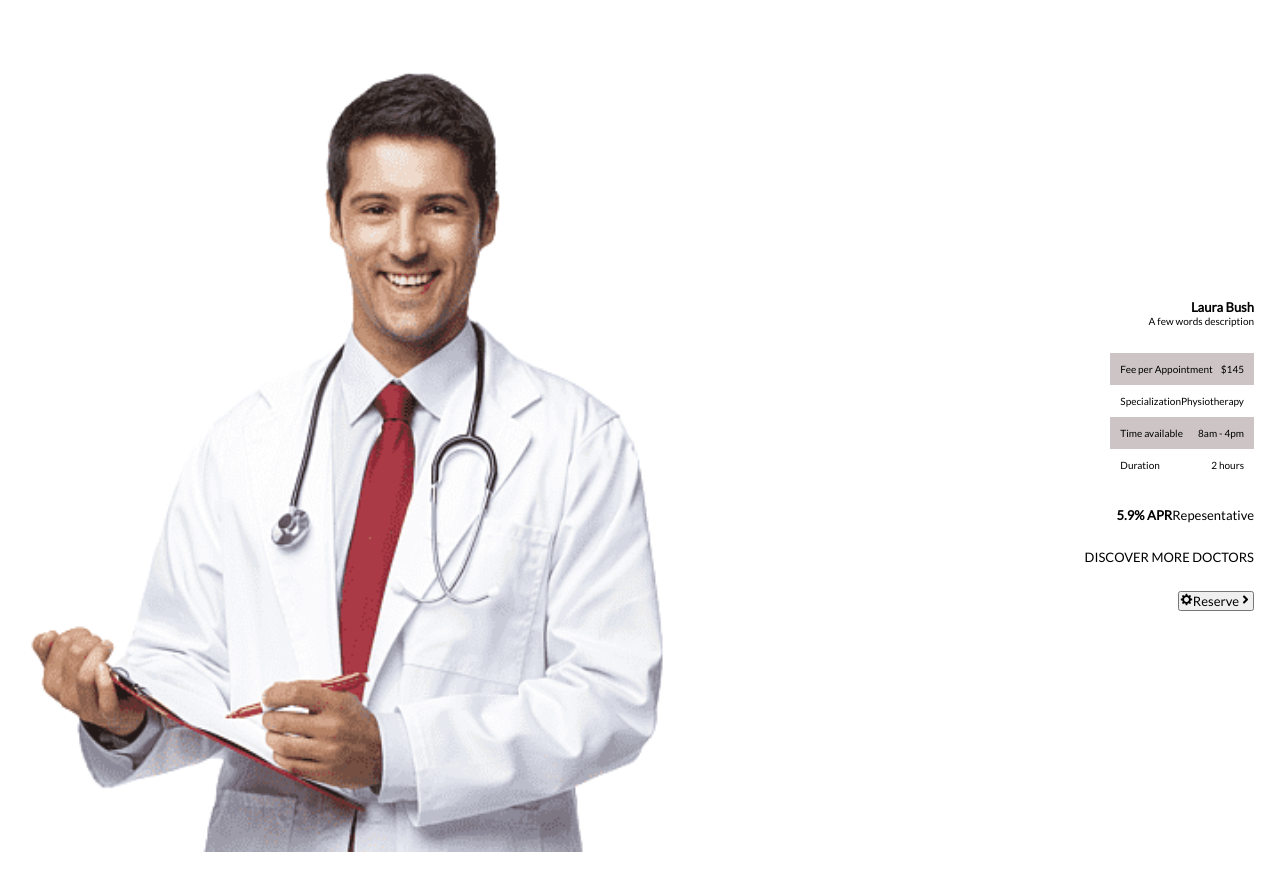
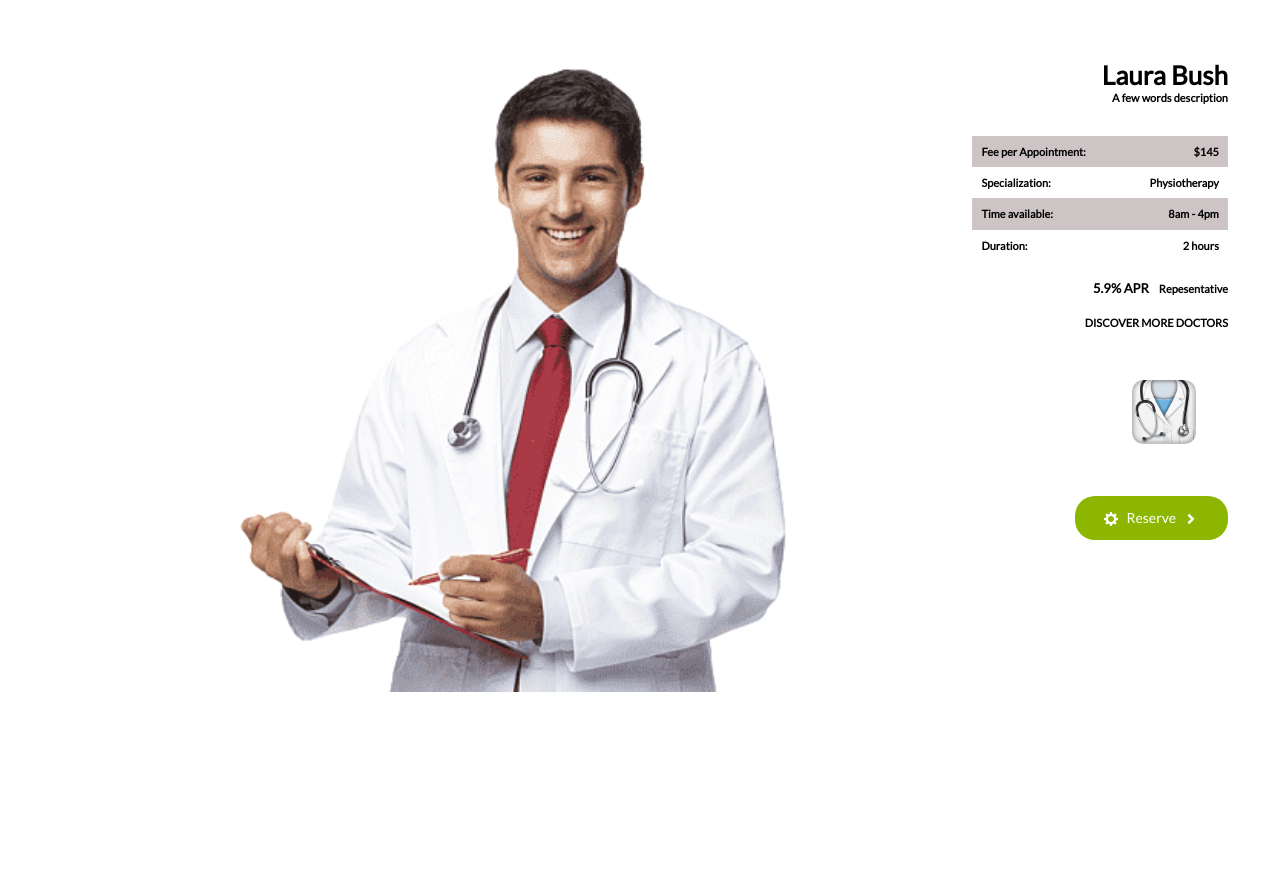
Before and after one commit to mailsg/medimate-frontend, a React (Create React App) app: page / in a window 1280 px wide. Shown: the top 890 px of the page. After the commit the page ends 800 px from the top, so only its background shows below. Built offline with nearby package versions, Linux system fonts and the light colour scheme.

Commit message:
Complete details page styling desktop and mobile version

```diff
--- a/src/components/Doctor.js
+++ b/src/components/Doctor.js
@@ -5,6 +5,7 @@ import {
 import { GoGear } from 'react-icons/go';
 import styles from '../css/doctor.module.css';
 import image1 from '../assets/doc-details.png';
+import icon from '../assets/icon.png';
 
 export const Doctor = () => (
   <section>
@@ -18,19 +19,19 @@ export const Doctor = () => (
       </header>
       <div className={styles['attribute-ls']}>
         <div className={[styles.attribute, styles['dark-bg']].join(' ')}>
-          <p>Fee per Appointment</p>
+          <p>Fee per Appointment:</p>
           <p>$145</p>
         </div>
         <div className={[styles.attribute, styles['light-bg']].join(' ')}>
-          <p>Specialization</p>
+          <p>Specialization:</p>
           <p>Physiotherapy</p>
         </div>
         <div className={[styles.attribute, styles['dark-bg']].join(' ')}>
-          <p>Time available</p>
+          <p>Time available:</p>
           <p>8am - 4pm</p>
         </div>
         <div className={[styles.attribute, styles['light-bg']].join(' ')}>
-          <p>Duration</p>
+          <p>Duration:</p>
           <p>2 hours</p>
         </div>
       </div>
@@ -39,11 +40,13 @@ export const Doctor = () => (
         Repesentative
       </p>
       <p className={styles['more-doctors']}>DISCOVER MORE DOCTORS</p>
-      {/* <img src={image1} alt="laura" /> */}
+      <div className={styles['icon-container']}>
+        <img className={styles.icon} src={icon} alt="laura" />
+      </div>
       <button type="button">
-        <GoGear />
+        <GoGear className={styles['reserve-btn']} />
         Reserve
-        <FaAngleRight />
+        <FaAngleRight className={styles['reserve-btn']} />
       </button>
     </article>
   </section>
--- a/src/css/doctor.module.css
+++ b/src/css/doctor.module.css
@@ -11,36 +11,30 @@
   padding: 0;
   box-sizing: border-box;
   font-family: lato, Arial, Helvetica, sans-serif;
-  font-size: 13px;
+  font-size: 10px;
 }
 
 section, .photo {
   display: flex;
-  height: 100%;
   padding: 1rem 0.5rem;
   flex-direction: column;
   align-items: center;
 }
 
-.small-fonts {
-  font-size: 10px;
+p, h1 {
   text-align: center;
 }
 
 .photo {
-  width: 70%;
-  padding: 0;
-  justify-content: flex-end;
+  width: 50%;
 }
 
-.doctor-img, img {
-  flex: 1;
+.doctor-img {
   width: 100%;
-  height: 50%;
 }
 
-.extreme-right, .attributes-ls {
-  width: 80%;
+.extreme-right {
+  width: 50%;
   display: flex;
   flex-direction: column;
   gap: 0.5rem;
@@ -48,7 +42,7 @@ section, .photo {
 }
 
 h1 {
-  text-align: center;
+  font-size: 16px;
 }
 
 .attribute {
@@ -56,10 +50,6 @@ h1 {
  display: flex;
  justify-content: space-between;
  padding: 5px;
-}
-
-.attribute p {
-  font-size: 10px;
 }
 
 .dark-bg {
@@ -70,47 +60,80 @@ h1 {
   background-color: var(--white);
 }
 
-.more-doctors, .discount {
+.more-doctors, .discount, .icon-container {
   display: none;
 }
 
+button {
+  border-radius: 20px;
+  color: var(--white);
+  background-color: var(--green);
+  padding: 1rem;
+  border: none;
+  width: 60%;
+  display: flex;
+  gap: 7px;
+  justify-content: center;
+  font-size: 14px;
+  align-self: center;
+}
+
+button:hover {
+  background-color: var(--white);
+  border: 2px solid var(--green);
+  color: var(--green);
+}
+
+.reserve-btn {
+ margin-top: 2px;
+ font-size: 16px;
+}
+
 @media screen and (min-width: 768px) {
-  main {
-    width: 100%;
-    height: 100%;
+  * {
+    font-size: 13px;
   }
 
   section, .photo {
-    display: flex;
-    height: 100%;
-    padding: 4rem 2rem;
+    padding: 4rem;
     flex-direction: row;
+    position: relative;
   }
 
   .photo {
-    width: 70%;
+    width: 90%;
     padding: 0;
-    justify-content: flex-end;
+    justify-content: center;
   }
 
-  .doctor-img, img {
-    flex: 1;
-    width: 50vw;
-    height: 100vh;
-    flex-grow: 1;
+  .doctor-img {
+    height: 80vh;
+    width: 60%;
     justify-self: flex-end;
   }
 
   .extreme-right, .attributes-ls {
     display: flex;
     flex-direction: column;
-    align-items: flex-end;
-    justify-self: flex-end;
+    align-self: flex-start;
+    gap: 1.5rem;
+    width: 25%;
     flex-grow: 1;
-    gap: 2rem;
+  }
+
+  .small-fonts, .more-doctors, p {
+    font-weight: 800;
+    font-size: 11px;
+    margin-bottom: 1rem;
+    text-align: end;
+  }
+
+  .more-doctors, p {
+    margin-bottom: 0;
   }
 
   h1 {
+    font-size: 2rem;
     text-align: end;
   }
 
@@ -118,10 +141,29 @@ h1 {
    width: 100%;
    display: flex;
    justify-content: space-between;
-   padding: 10px;
+   padding: 0.7rem;
   }
 
-  .more-doctors, .discount {
+  .more-doctors, .discount, .icon-container {
     display: block;
   }
+
+  .icon-container {
+    display: flex;
+    justify-content: flex-end;
+  }
+
+  .icon {
+    width: 150px;
+    justify-self: flex-end;
+    width: 50%;
+  }
+
+  button {
+    align-self: flex-end;
+  }
+
+  strong {
+    margin-right: 10px;
+  }
 }
```
Also changed, not shown: src/assets/icon.png (added).
